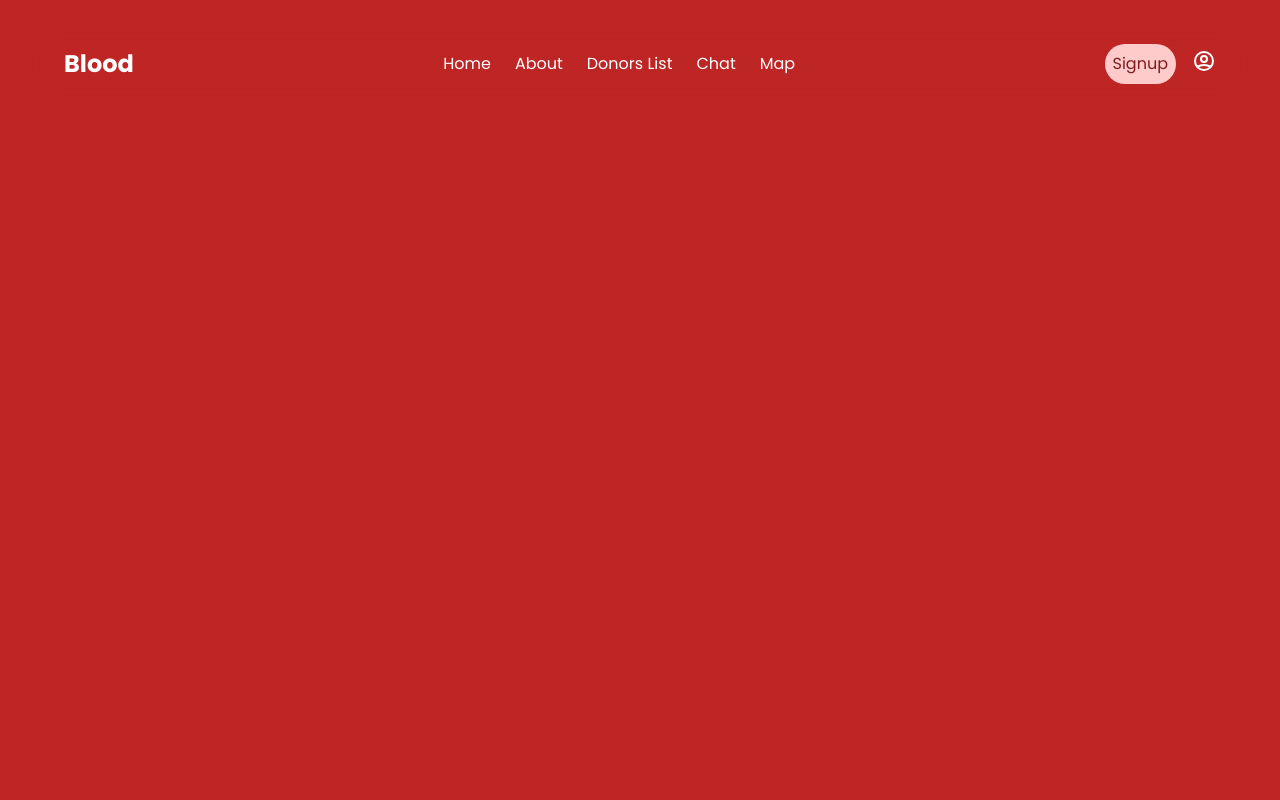
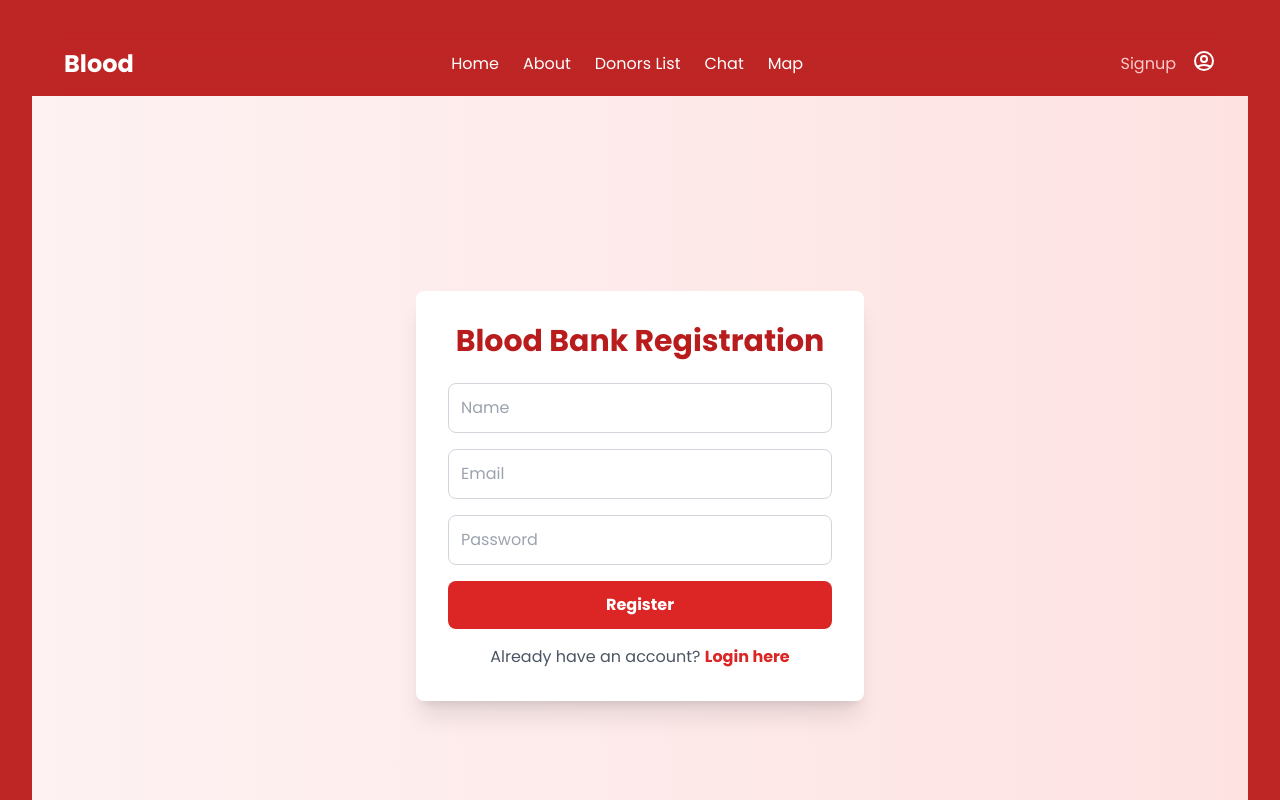
Before and after one commit to Sherrrrryyy/Blood-Bank-Website, a React (Vite) app: page /register in a window 1280 px wide. Shown: the top 800 px of the page. Built offline with nearby package versions, Linux system fonts and the light colour scheme; no server answers.

Commit message:
add routing with react-router-dom and implement login and registration pages

```diff
--- a/package.json
+++ b/package.json
@@ -13,6 +13,7 @@
     "axios": "^1.7.9",
     "react": "^18.3.1",
     "react-dom": "^18.3.1",
+    "react-router-dom": "^7.1.5",
     "socket.io-client": "^4.8.1"
   },
   "devDependencies": {
--- a/src/App.jsx
+++ b/src/App.jsx
@@ -1,10 +1,9 @@
 import { useState } from 'react'
-import reactLogo from './assets/react.svg'
-import viteLogo from '/vite.svg'
+import { BrowserRouter as Router, Routes, Route } from 'react-router-dom'
 import './App.css'
 import Navbar from './components/Navbar'
-import Register from './components/Register'
-import Login from './components/Login'
+import Register from './pages/Register'
+import Login from './pages/Login'
 import DonationRequest from './components/DonationRequest'
 import Chat from './components/Chat'
 
@@ -12,10 +11,16 @@ function App() {
   const [count, setCount] = useState(0)
 
   return (
-    <>
+    <Router>
       <Navbar />
-
-    </>
+      <Register />
+      <Routes>
+        <Route path="/register" element={<Register />} />
+        <Route path="/login" element={<Login />} />
+        <Route path="/donation" element={<DonationRequest />} />
+        <Route path="/chat" element={<Chat />} />
+      </Routes>
+    </Router>
   )
 }
 
--- a/src/components/Navbar.jsx
+++ b/src/components/Navbar.jsx
@@ -32,9 +32,9 @@ const Navbar = () => {
             <a href="/map" className="text-white hover:text-red-200 transition duration-300">Map</a>
           </div>
 
-          {/* Login/Signup and Profile Icon */}
+          {/* Signup and Profile Icon */}
           <div className="flex items-center space-x-4">
-            <a href="/signup" className="text-red-900 bg-red-200 p-2 rounded-full hover:bg-red-900 hover:text-red-200 transition duration-300">Signup</a>
+            <a href="/signup" className="text-red-200">Signup</a>
             <div className="relative">
               <button onClick={toggleDropdown} className="text-white hover:text-red-200 transition duration-300">
                 <svg xmlns="http://www.w3.org/2000/svg" className="h-6 w-6" fill="none" viewBox="0 0 24 24" stroke="currentColor">
--- a/src/components/Register.jsx
+++ b/src/pages/Register.jsx
@@ -1,7 +1,9 @@
 import React, { useState } from 'react';
 import axios from 'axios';
+import { useNavigate } from 'react-router-dom';
 
 const Register = () => {
+    const navigate = useNavigate();
     const [name, setName] = useState('');
     const [email, setEmail] = useState('');
     const [password, setPassword] = useState('');
@@ -9,14 +11,20 @@ const Register = () => {
     const handleSubmit = async (e) => {
         e.preventDefault();
         const userData = { name, email, password };
-        await axios.post('http://localhost:5000/api/register', userData);
-        // Handle success or error
+
+        // Save to localStorage
+        localStorage.setItem('user', JSON.stringify(userData));
+
+        // Redirect to login after registration
+        navigate('/login');
     };
 
+
     return (
-        <div className="container mx-auto p-6">
-            <div className="bg-white shadow-lg rounded-lg p-6">
-                <h2 className="text-2xl font-bold mb-4">Register</h2>
+        <div className="min-h-screen flex items-center justify-center bg-gradient-to-r from-red-50 to-red-100">
+            <div className="bg-white shadow-xl rounded-lg p-8 w-full max-w-md">
+                <h2 className="text-3xl font-bold text-red-700 mb-6 text-center">Blood Bank Registration</h2>
+
                 <form onSubmit={handleSubmit}>
                     <input
                         type="text"
@@ -39,12 +47,22 @@ const Register = () => {
                         required
                         className="border border-gray-300 p-3 mb-4 w-full rounded-lg focus:outline-none focus:ring-2 focus:ring-red-500"
                     />
-                    <button type="submit" className="bg-red-600 text-white p-3 rounded-lg hover:bg-red-500 transition duration-200">
+                    <button type="submit" className="w-full bg-red-600 text-white p-3 rounded-lg hover:bg-red-700 transition duration-200 font-semibold">
                         Register
                     </button>
+                    <p className="text-center mt-4 text-gray-600">
+                        Already have an account?{' '}
+                        <button
+                            onClick={() => navigate('/login')}
+                            className="text-red-600 hover:text-red-700 font-semibold"
+                        >
+                            Login here
+                        </button>
+                    </p>
                 </form>
             </div>
         </div>
+
     );
 };
 
```
Also changed, not shown: src/pages/Login.jsx (renamed from src/components/Login.jsx), 1 other file (tests, documents, lock files or other folders).
